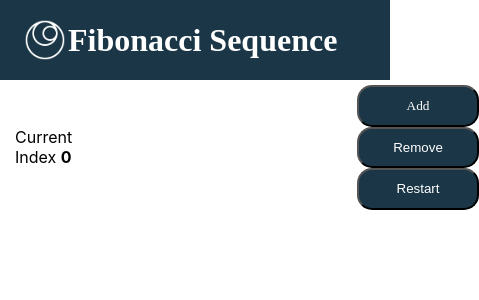
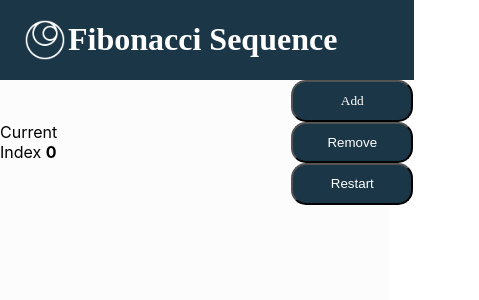
Before and after one commit to Sinthix/fibonacci-game, a React (Create React App) app: page / in a window 390 px wide. Shown: the top 300 px of the page, 479 px wide, since content can reach past the window. Built offline with nearby package versions, Linux system fonts and the light colour scheme.

Commit message:
fix: fixes the small screen fits

```diff
--- a/src/App.css
+++ b/src/App.css
@@ -1,17 +1,25 @@
+* {
+  padding: 0px;
+  margin: 0px;
+}
+
 .App-logo {
   height: 42px;
   pointer-events: none;
 }
 
-@media (prefers-reduced-motion: no-preference) {
-  .App-logo {
-    animation: App-logo-spin infinite 20s linear;
-  }
+.container {
+  border: 1px #000000;
+  width: 100%;
+  height: 1024px;
+  background-color: #FCFCFC;
 }
 
 .App-header {
   background-color: #1B3646;
   max-height: 80px;
+  min-height: 80px;
+  width: 100%;
   display: flex;
   padding-left: 24px;
   gap: 2px;
@@ -24,25 +32,24 @@
 }
 
 .counter-controls {
-  margin-top: 5px;
-  margin-left: 15px;
   display: flex;
-  gap: 73vw;
+  gap: 60%;
   align-items: center;
 }
 
 .line{
-  margin-left: 15px;
+  width: 100%;
+  padding: 5px;
   font-family: 'Montserrat';
+  align-items: center;
+  justify-content: center;
 }
 
 .polys {
+  display: flex;
   gap: 10px;
-  display: flex;
-  align-content: center;
-  align-items: center;
   justify-content: center;
-  font-size: 40px;
+  flex-wrap: wrap;
 }
 
 .close-modal {
--- a/src/App.tsx
+++ b/src/App.tsx
@@ -23,9 +23,8 @@ function App() {
         setSequence(newSequence);
 
       }
-    if(index === 9) {
+    if(index >= 9) {
       toggleModal();
-      handleReset();
     }
       setIndex(index + 1);
     }
@@ -62,12 +61,12 @@ function App() {
         <img src={logo} className="App-logo" alt="logo" />
         <p>Fibonacci Sequence</p>
       </header>
+
+      <div className='container'>
       <div className='counter-controls'>
-        <span>Current Index <b>{index}</b></span>
+        <span className=''>Current Index <b>{index}</b></span>
         <Controls onAdd={handleAdd} onRemove={handleRemove} onRestart={handleReset} />
       </div>
-      <div className='container'>
-
         {sequence.map((num, index) => (
           <div className='line' key={index}>
             <div>{num}</div>
```
